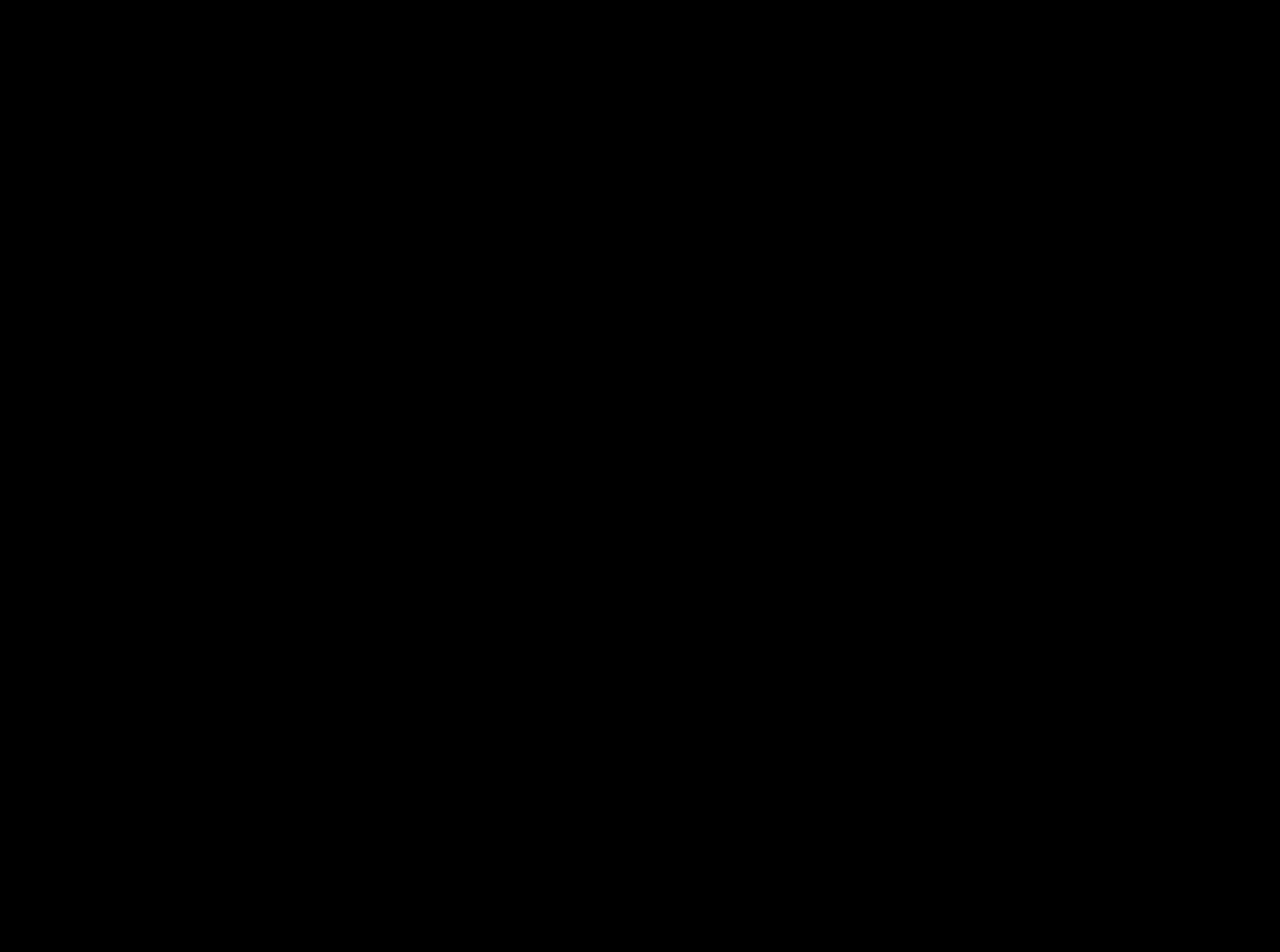
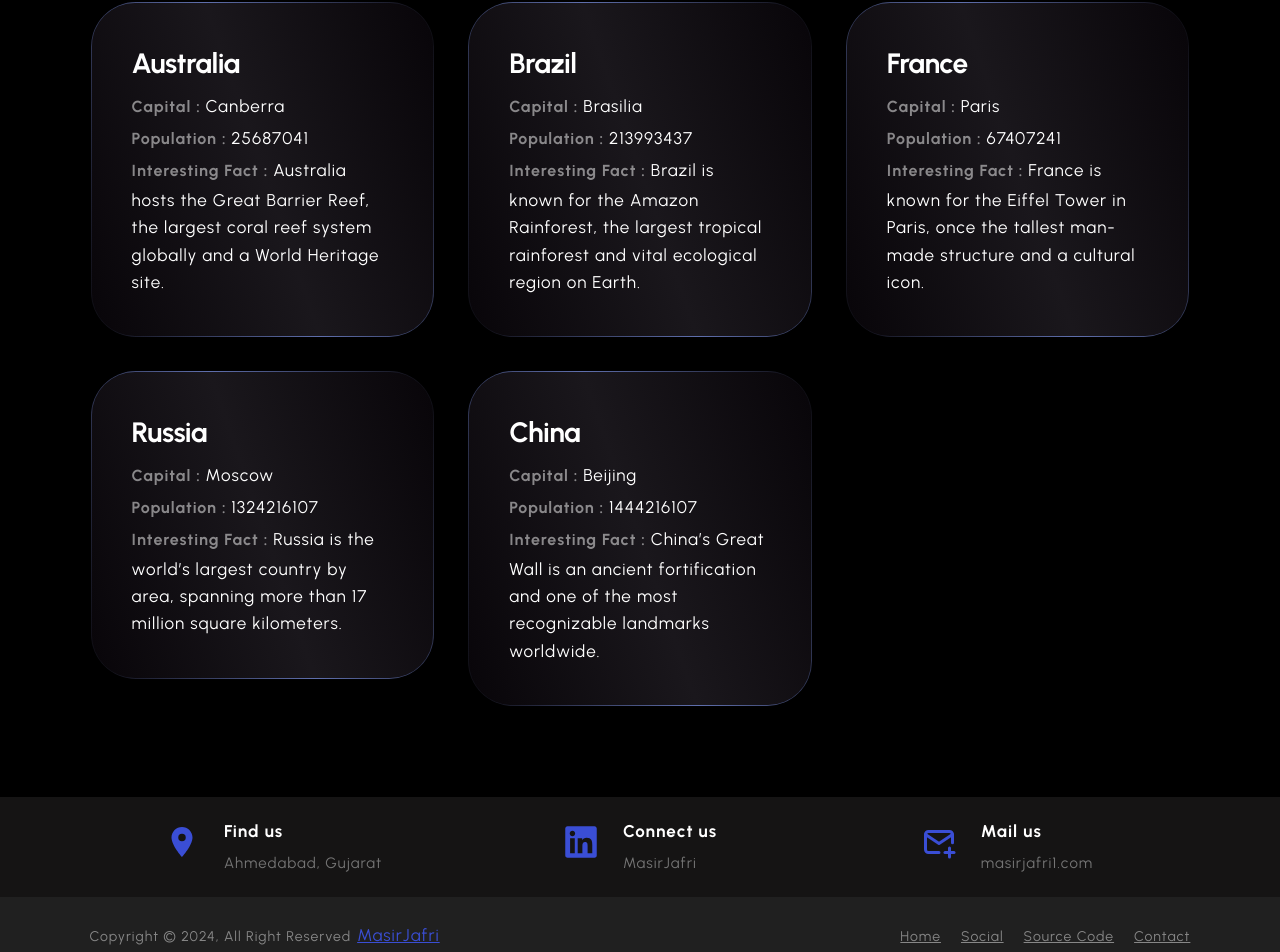
Before and after one commit to MasirJafri1/Globivio, a React (Vite) app: page / in a window 1280 px wide. Shown: the part 1236-2188 px from the top of the page. Before the commit the page ends 800 px from the top, so only its background shows below. Built offline with nearby package versions, Linux system fonts and the light colour scheme.

Commit message:
Home,Contact and About page UI done

```diff
--- /dev/null
+++ b/src/API/countryData.json
@@ -0,0 +1,58 @@
+[
+  {
+    "id": 1,
+    "countryName": "World",
+    "capital": "No Capital",
+    "population": 7900000000,
+    "interestingFact": "The world has 195 countries, of which 193 are United Nations member states and 2 are observer states."
+  },
+  {
+    "id": 2,
+    "countryName": "India",
+    "capital": "New Delhi",
+    "population": 1407563842,
+    "interestingFact": "India is famous for the Taj Mahal, a UNESCO World Heritage site and one of the New Seven Wonders of the World."
+  },
+  {
+    "id": 3,
+    "countryName": "Egypt",
+    "capital": "Cairo",
+    "population": 104258327,
+    "interestingFact": "Egypt is home to the Pyramids of Giza, one of the Seven Wonders of the Ancient World and a top attraction."
+  },
+  {
+    "id": 4,
+    "countryName": "Australia",
+    "capital": "Canberra",
+    "population": 25687041,
+    "interestingFact": "Australia hosts the Great Barrier Reef, the largest coral reef system globally and a World Heritage site."
+  },
+  {
+    "id": 5,
+    "countryName": "Brazil",
+    "capital": "Brasilia",
+    "population": 213993437,
+    "interestingFact": "Brazil is known for the Amazon Rainforest, the largest tropical rainforest and vital ecological region on Earth."
+  },
+  {
+    "id": 6,
+    "countryName": "France",
+    "capital": "Paris",
+    "population": 67407241,
+    "interestingFact": "France is known for the Eiffel Tower in Paris, once the tallest man-made structure and a cultural icon."
+  },
+  {
+    "id": 7,
+    "countryName": "Russia",
+    "capital": "Moscow",
+    "population": 1324216107,
+    "interestingFact": "Russia is the world’s largest country by area, spanning more than 17 million square kilometers."
+  },
+  {
+    "id": 8,
+    "countryName": "China",
+    "capital": "Beijing",
+    "population": 1444216107,
+    "interestingFact": "China’s Great Wall is an ancient fortification and one of the most recognizable landmarks worldwide."
+  }
+]
--- /dev/null
+++ b/src/API/footerApi.json
@@ -0,0 +1,17 @@
+[
+  {
+    "icon": "MdPlace",
+    "title": "Find us",
+    "details": "Ahmedabad, Gujarat"
+  },
+  {
+    "icon": "FaLinkedin",
+    "title": "Connect us",
+    "details": "MasirJafri"
+  },
+  {
+    "icon": "TbMailPlus",
+    "title": "Mail us",
+    "details": "masirjafri1.com"
+  }
+]
--- a/src/App.css
+++ b/src/App.css
@@ -79,7 +79,7 @@
 /* Layout  */
 
 .container {
-  max-width: 140rem;
+  width: 86%;
   margin: auto;
 }
 
@@ -315,6 +315,7 @@
 .footer-contact {
   height: 10rem;
   display: flex;
+  justify-content: center;
   gap: 2.4rem;
   align-items: center;
 
--- a/src/components/UI/Footers.jsx
+++ b/src/components/UI/Footers.jsx
@@ -1,9 +1,80 @@
-import React from 'react'
+import React from "react";
+import footerContact from "../../API/footerApi.json";
+import { MdPlace } from "react-icons/md";
+import { FaLinkedin } from "react-icons/fa";
+import { TbMailPlus } from "react-icons/tb";
+import { NavLink } from "react-router-dom";
 
 function Footers() {
+  const footerIcon = {
+    MdPlace: <MdPlace />,
+    FaLinkedin: <FaLinkedin />,
+    TbMailPlus: <TbMailPlus />,
+  };
   return (
-    <h1>Footers</h1>
-  )
+    <footer className="footer-section">
+      <div className="container grid grid-three-cols">
+        {footerContact.map((curData, index) => {
+          const { icon, title, details } = curData;
+          return (
+            <div className="footer-contact" key={index}>
+              <div className="icon">{footerIcon[icon]}</div>
+              <div className="footer-contact-text">
+                <p>{title}</p>
+                <p>{details}</p>
+              </div>
+            </div>
+          );
+        })}
+      </div>
+
+      <div className="copyright-area">
+        <div className="container">
+          <div className="grid grid-two-cols">
+            <div className="copyright-text">
+              <p>
+                Copyright &copy; 2024, All Right Reserved
+                <NavLink
+                  to="https://www.linkedin.com/in/masirjafri/?originalSubdomain=in"
+                  target="_blank"
+                >
+                  MasirJafri
+                </NavLink>
+              </p>
+            </div>
+
+            <div className="footer-menu">
+              <ul>
+                <li>
+                  <NavLink to="/">Home</NavLink>
+                </li>
+
+                <li>
+                  <NavLink
+                    to="https://www.linkedin.com/in/masirjafri/?originalSubdomain=in"
+                    target="_blank"
+                  >
+                    Social
+                  </NavLink>
+                </li>
+                <li>
+                  <NavLink
+                    to="https://github.com/MasirJafri1/Globivio"
+                    target="_blank"
+                  >
+                    Source Code
+                  </NavLink>
+                </li>
+                <li>
+                  <NavLink to="/contact">Contact</NavLink>
+                </li>
+              </ul>
+            </div>
+          </div>
+        </div>
+      </div>
+    </footer>
+  );
 }
 
-export default Footers
+export default Footers;
--- /dev/null
+++ b/src/components/UI/HeroSection.jsx
@@ -0,0 +1,32 @@
+import React from "react";
+import { FaLongArrowAltRight } from "react-icons/fa";
+
+function HeroSection() {
+  return (
+    <main className="hero-section main">
+      <div className="container grid grid-two-cols">
+        <div className="hero-content">
+          <h1 className="heading-xl">
+            Explore the World, One Country at a Time.
+          </h1>
+          <p className="paragraph">
+            Discover the history, culture, and beauty of every nation. Sort,
+            search, and filter through countries to find the details you need.
+          </p>
+          <button className="btn btn-darken btn-inline bg-white-box">
+            Start Exploring <FaLongArrowAltRight />
+          </button>
+        </div>
+        <div className="hero-image">
+          <img
+            src="/images/world.png"
+            alt="world is beauty"
+            className="banner-image"
+          />
+        </div>
+      </div>
+    </main>
+  );
+}
+
+export default HeroSection;
--- a/src/pages/About.jsx
+++ b/src/pages/About.jsx
@@ -1,7 +1,44 @@
 import React from "react";
+import countryFacts from "../API/countryData.json";
 
 function About() {
-  return <h1>About</h1>;
+  return (
+    <section className="section-about container">
+      <h2 className="container-title">
+        Here are the Interesting Facts
+        <br />
+        we are proud of
+      </h2>
+
+      <div className="gradient-cards">
+        {countryFacts.map((curElem) => {
+          const { id, countryName, capital, population, interestingFact } =
+            curElem;
+          return (
+            <div className="card" key={id}>
+              <div className="container-card bg-blue-box">
+                <p className="card-title">{countryName}</p>
+                <p>
+                  <span className="card-description">Capital : </span>
+                  {capital}
+                </p>
+                <p>
+                  <span className="card-description">Population : </span>
+                  {population}
+                </p>
+                <p>
+                  <span className="card-description">Interesting Fact : </span>
+                  {interestingFact}
+                </p>
+              </div>
+            </div>
+          );
+        })}
+
+
+      </div>
+    </section>
+  );
 }
 
 export default About;
--- a/src/pages/Contact.jsx
+++ b/src/pages/Contact.jsx
@@ -1,7 +1,51 @@
 import React from "react";
 
 function Contact() {
-  return <h1>Contact</h1>;
+  const handleFormSubmit = (formData) => {
+    const formInputData = Object.fromEntries(formData.entries());
+    console.log(formInputData);
+
+  }
+  return (
+    <section className="section-contact">
+      <h2 className="container-title">Contact Us</h2>
+
+      <div className="contact-wrapper container">
+        <form action={handleFormSubmit}>
+          <input
+            type="text"
+            className="form-control"
+            required
+            autoComplete="false"
+            placeholder="Enter Your Name"
+            name="username"
+          />
+
+          <input
+            type="email"
+            className="form-control"
+            required
+            autoComplete="false"
+            placeholder="Enter Your Email"
+            name="email"
+          />
+
+          <textarea
+            name="message"
+            className="form-control"
+            required
+            rows="10"
+            placeholder="Enter Your Message"
+            autoComplete="false"
+          ></textarea>
+
+          <button type="submit" value="send">
+            Send
+          </button>
+        </form>
+      </div>
+    </section>
+  );
 }
 
 export default Contact;
--- a/src/pages/Home.jsx
+++ b/src/pages/Home.jsx
@@ -1,32 +1,15 @@
 import { FaLongArrowAltRight } from "react-icons/fa";
 
 import React from "react";
+import HeroSection from "../components/UI/HeroSection";
+import About from "./About";
 
 function Home() {
   return (
-    <main className="hero-section main">
-      <div className="container grid grid-two-cols">
-        <div className="hero-content">
-          <h1 className="heading-xl">
-            Explore the World, One Country at a Time.
-          </h1>
-          <p className="paragraph">
-            Discover the history, culture, and beauty of every nation. Sort,
-            search, and filter through countries to find the details you need.
-          </p>
-          <button className="btn btn-darken btn-inline bg-white-box">
-            Start Exploring <FaLongArrowAltRight />
-          </button>
-        </div>
-        <div className="hero-image">
-          <img
-            src="/images/world.png"
-            alt="world is beauty"
-            className="banner-image"
-          />
-        </div>
-      </div>
-    </main>
+    <>
+      <HeroSection />
+      <About/>
+    </>
   );
 }
 
```
